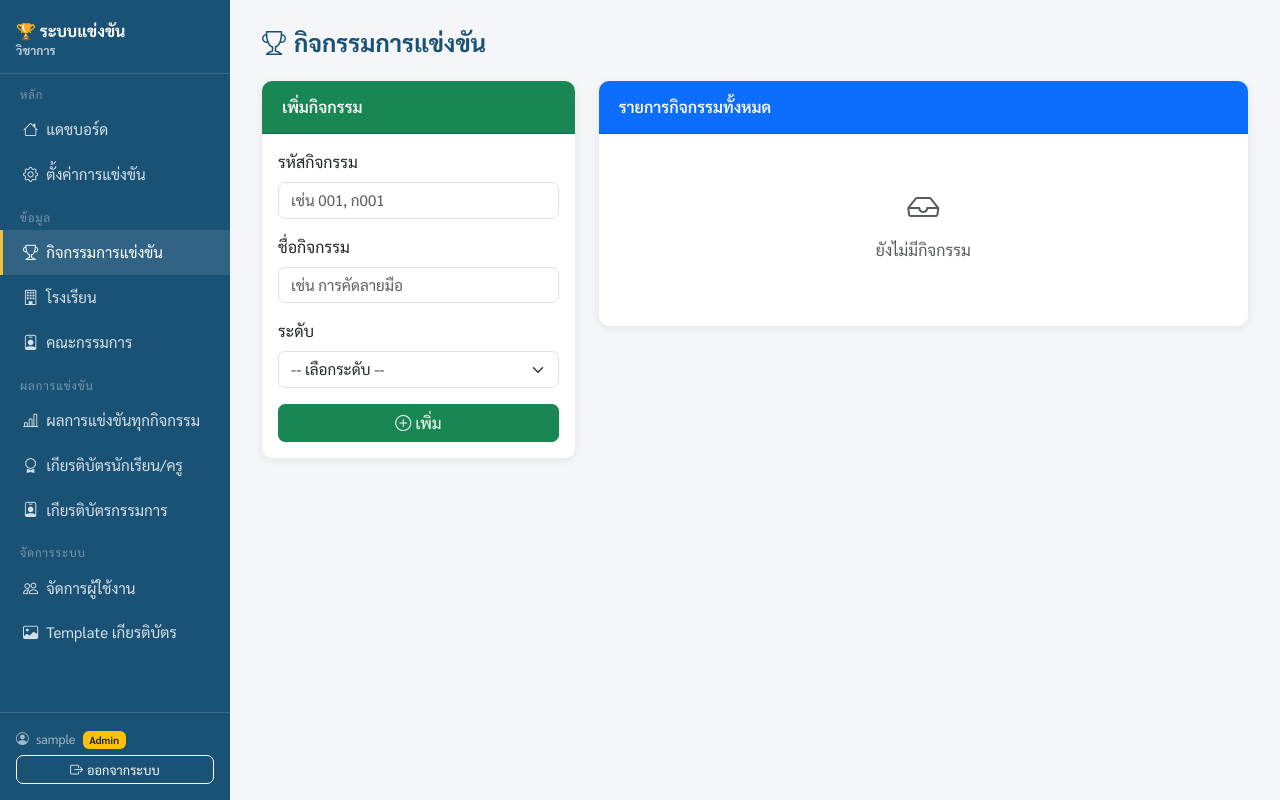
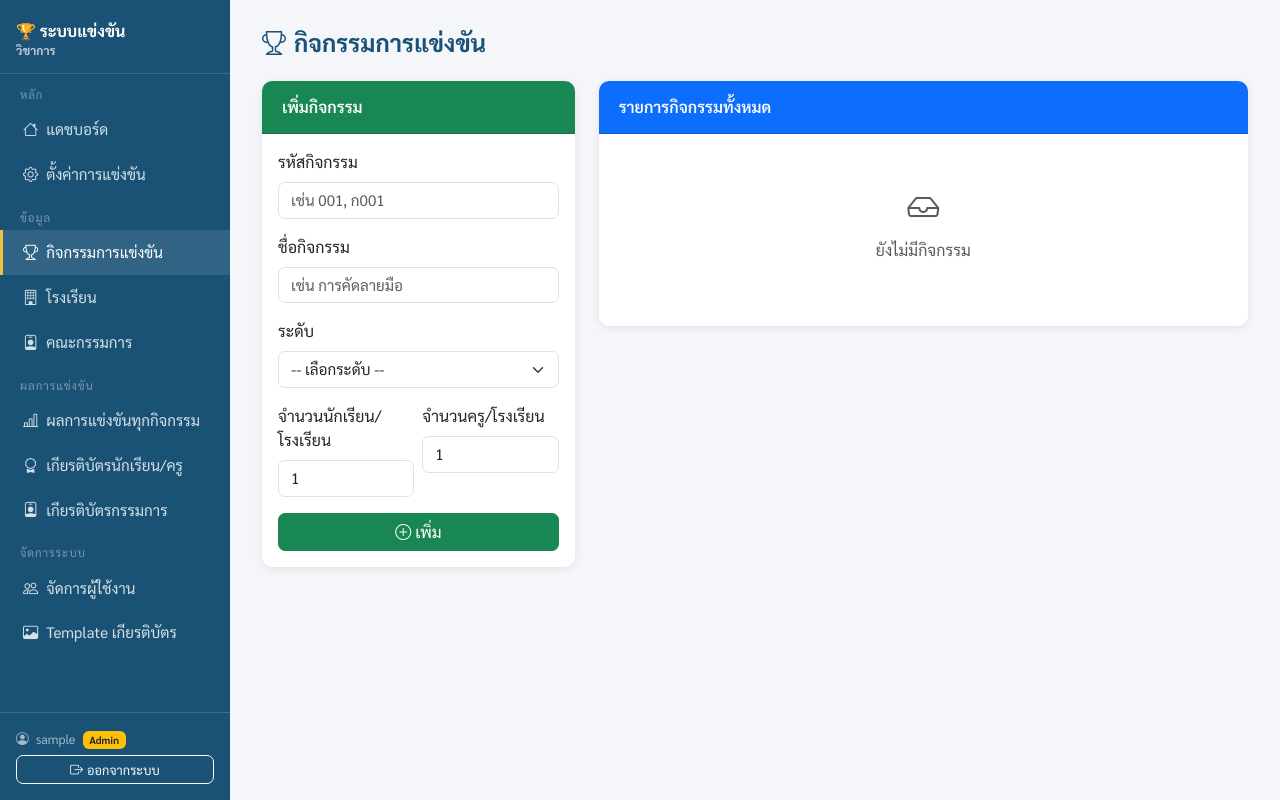
Before and after one commit to whnkkn5/whn_thai, a Flask app: page /events in a window 1280 px wide. Run offline with Flask 3, Linux system fonts and the light colour scheme; the visitor is signed in with stand-in values (Sample User, id 1); data that the repository does not hold is empty; some libraries are stand-ins or nearby versions.

Commit message:
Add max_students and max_coaches limits per school per event
- Add max_students/max_coaches columns to events table (migration)
- Enforce limits server-side in add_participant and add_coach routes
- events.html: input fields + badges in event list
- event_detail.html: show limit badges on tab headers
- school_home.html: show x/max counter, hide add form and show lock message when full

Co-Authored-By: Claude Sonnet 4.6 <noreply@anthropic.com>

```diff
--- a/app.py
+++ b/app.py
@@ -147,12 +147,17 @@ def init_db():
         )
     db.commit()
 
-    # Migration: add code column to events if not present
-    try:
-        db.execute("ALTER TABLE events ADD COLUMN code TEXT NOT NULL DEFAULT ''")
-        db.commit()
-    except Exception:
-        db.rollback()
+    # Migrations
+    for alter in [
+        "ALTER TABLE events ADD COLUMN code TEXT NOT NULL DEFAULT ''",
+        "ALTER TABLE events ADD COLUMN max_students INTEGER NOT NULL DEFAULT 1",
+        "ALTER TABLE events ADD COLUMN max_coaches INTEGER NOT NULL DEFAULT 1",
+    ]:
+        try:
+            db.execute(alter)
+            db.commit()
+        except Exception:
+            db.rollback()
 
     admin = db.execute("SELECT 1 FROM users WHERE role='admin'").fetchone()
     if not admin:
@@ -437,11 +442,16 @@ def settings_page():
 def events():
     db = get_db()
     if request.method == 'POST':
-        code  = request.form.get('code', '').strip()
-        name  = request.form['name'].strip()
-        level = request.form['level'].strip()
+        code         = request.form.get('code', '').strip()
+        name         = request.form['name'].strip()
+        level        = request.form['level'].strip()
+        max_students = int(request.form.get('max_students') or 1)
+        max_coaches  = int(request.form.get('max_coaches') or 1)
         if name and level:
-            db.execute('INSERT INTO events (code,name,level) VALUES (%s,%s,%s)', [code, name, level])
+            db.execute(
+                'INSERT INTO events (code,name,level,max_students,max_coaches) VALUES (%s,%s,%s,%s,%s)',
+                [code, name, level, max_students, max_coaches]
+            )
             db.commit()
             flash(f'เพิ่มกิจกรรม "{name}" แล้ว', 'success')
         return redirect(url_for('events'))
@@ -507,12 +517,25 @@ def add_participant(eid):
     back       = url_for('school_home') if is_school else url_for('event_detail', eid=eid)
     if student_id:
         db = get_db()
-        if is_school:
-            st = db.execute('SELECT school_id FROM students WHERE id=%s', [student_id]).fetchone()
-            if not st or st['school_id'] != session.get('school_id'):
-                flash('ไม่มีสิทธิ์ลงทะเบียนนักเรียนของโรงเรียนอื่น', 'danger')
-                db.close()
-                return redirect(back)
+        st = db.execute('SELECT school_id FROM students WHERE id=%s', [student_id]).fetchone()
+        if not st:
+            db.close()
+            return redirect(back)
+        if is_school and st['school_id'] != session.get('school_id'):
+            flash('ไม่มีสิทธิ์ลงทะเบียนนักเรียนของโรงเรียนอื่น', 'danger')
+            db.close()
+            return redirect(back)
+        # Enforce per-school student limit
+        ev = db.execute('SELECT max_students FROM events WHERE id=%s', [eid]).fetchone()
+        cur_count = db.execute('''
+            SELECT COUNT(*) FROM participants p
+            JOIN students s ON s.id=p.student_id
+            WHERE p.event_id=%s AND s.school_id=%s
+        ''', [eid, st['school_id']]).fetchone()[0]
+        if cur_count >= (ev['max_students'] if ev else 1):
+            flash(f'กิจกรรมนี้รับนักเรียนได้สูงสุด {ev["max_students"]} คนต่อโรงเรียน', 'warning')
+            db.close()
+            return redirect(back)
         try:
             db.execute('INSERT INTO participants (event_id,student_id) VALUES (%s,%s)', [eid, student_id])
             db.commit()
@@ -548,12 +571,25 @@ def add_coach(eid):
     back       = url_for('school_home') if is_school else url_for('event_detail', eid=eid)
     if teacher_id:
         db = get_db()
-        if is_school:
-            t = db.execute('SELECT school_id FROM teachers WHERE id=%s', [teacher_id]).fetchone()
-            if not t or t['school_id'] != session.get('school_id'):
-                flash('ไม่มีสิทธิ์', 'danger')
-                db.close()
-                return redirect(back)
+        t = db.execute('SELECT school_id FROM teachers WHERE id=%s', [teacher_id]).fetchone()
+        if not t:
+            db.close()
+            return redirect(back)
+        if is_school and t['school_id'] != session.get('school_id'):
+            flash('ไม่มีสิทธิ์', 'danger')
+            db.close()
+            return redirect(back)
+        # Enforce per-school coach limit
+        ev = db.execute('SELECT max_coaches FROM events WHERE id=%s', [eid]).fetchone()
+        cur_count = db.execute('''
+            SELECT COUNT(*) FROM coaches c
+            JOIN teachers tc ON tc.id=c.teacher_id
+            WHERE c.event_id=%s AND tc.school_id=%s
+        ''', [eid, t['school_id']]).fetchone()[0]
+        if cur_count >= (ev['max_coaches'] if ev else 1):
+            flash(f'กิจกรรมนี้รับครูผู้ฝึกสอนได้สูงสุด {ev["max_coaches"]} คนต่อโรงเรียน', 'warning')
+            db.close()
+            return redirect(back)
         try:
             db.execute('INSERT INTO coaches (event_id,teacher_id) VALUES (%s,%s)', [eid, teacher_id])
             db.commit()
--- a/templates/event_detail.html
+++ b/templates/event_detail.html
@@ -30,11 +30,13 @@
   <li class="nav-item">
     <a class="nav-link active" data-bs-toggle="tab" href="#tab-students">
       <i class="bi bi-person me-1"></i>นักเรียน ({{ participants|length }})
+      <span class="badge bg-info text-dark ms-1">สูงสุด {{ event.max_students }}/รร.</span>
     </a>
   </li>
   <li class="nav-item">
     <a class="nav-link" data-bs-toggle="tab" href="#tab-coaches">
       <i class="bi bi-person-badge me-1"></i>ครูผู้ฝึกสอน ({{ coaches|length }})
+      <span class="badge bg-warning text-dark ms-1">สูงสุด {{ event.max_coaches }}/รร.</span>
     </a>
   </li>
   <li class="nav-item">
--- a/templates/events.html
+++ b/templates/events.html
@@ -27,6 +27,16 @@
               <option value="ม.1-3">ม.1-3</option>
             </select>
           </div>
+          <div class="row g-2 mb-3">
+            <div class="col-6">
+              <label class="form-label">จำนวนนักเรียน/โรงเรียน</label>
+              <input name="max_students" type="number" min="1" max="10" value="1" class="form-control" required>
+            </div>
+            <div class="col-6">
+              <label class="form-label">จำนวนครู/โรงเรียน</label>
+              <input name="max_coaches" type="number" min="0" max="10" value="1" class="form-control" required>
+            </div>
+          </div>
           <button class="btn btn-success w-100"><i class="bi bi-plus-circle me-1"></i>เพิ่ม</button>
         </form>
       </div>
@@ -40,14 +50,15 @@
       <div class="card-body p-0">
         {% if events %}
         <table class="table table-hover mb-0">
-          <thead><tr><th style="width:90px">รหัส</th><th>กิจกรรม</th><th>ระดับ</th><th class="text-center">ผู้เข้าแข่งขัน</th><th></th></tr></thead>
+          <thead><tr><th style="width:90px">รหัส</th><th>กิจกรรม</th><th>ระดับ</th><th class="text-center">นักเรียน/โรงเรียน</th><th class="text-center">ครู/โรงเรียน</th><th></th></tr></thead>
           <tbody>
             {% for e in events %}
             <tr>
               <td class="fw-bold text-primary">{{ e.code or '—' }}</td>
               <td><a href="{{ url_for('event_detail', eid=e.id) }}" class="fw-semibold text-decoration-none">{{ e.name }}</a></td>
               <td><span class="badge bg-secondary">{{ e.level }}</span></td>
-              <td class="text-center">{{ e.cnt }}</td>
+              <td class="text-center"><span class="badge bg-info text-dark">{{ e.max_students }} คน</span></td>
+              <td class="text-center"><span class="badge bg-warning text-dark">{{ e.max_coaches }} คน</span></td>
               <td class="text-end">
                 <a href="{{ url_for('event_detail', eid=e.id) }}" class="btn btn-sm btn-outline-primary me-1">
                   <i class="bi bi-people"></i> จัดการ
```
Also changed, not shown: templates/school_home.html (+32 -12 lines).
